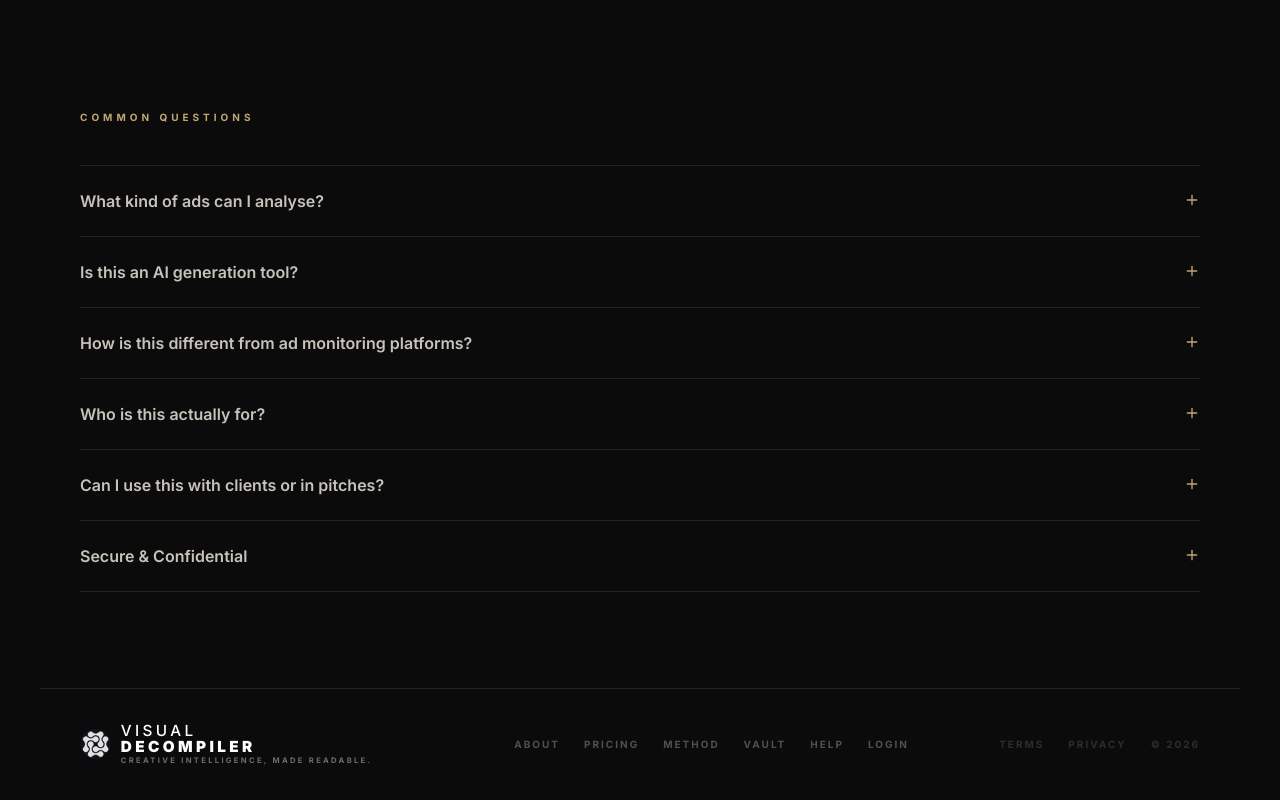
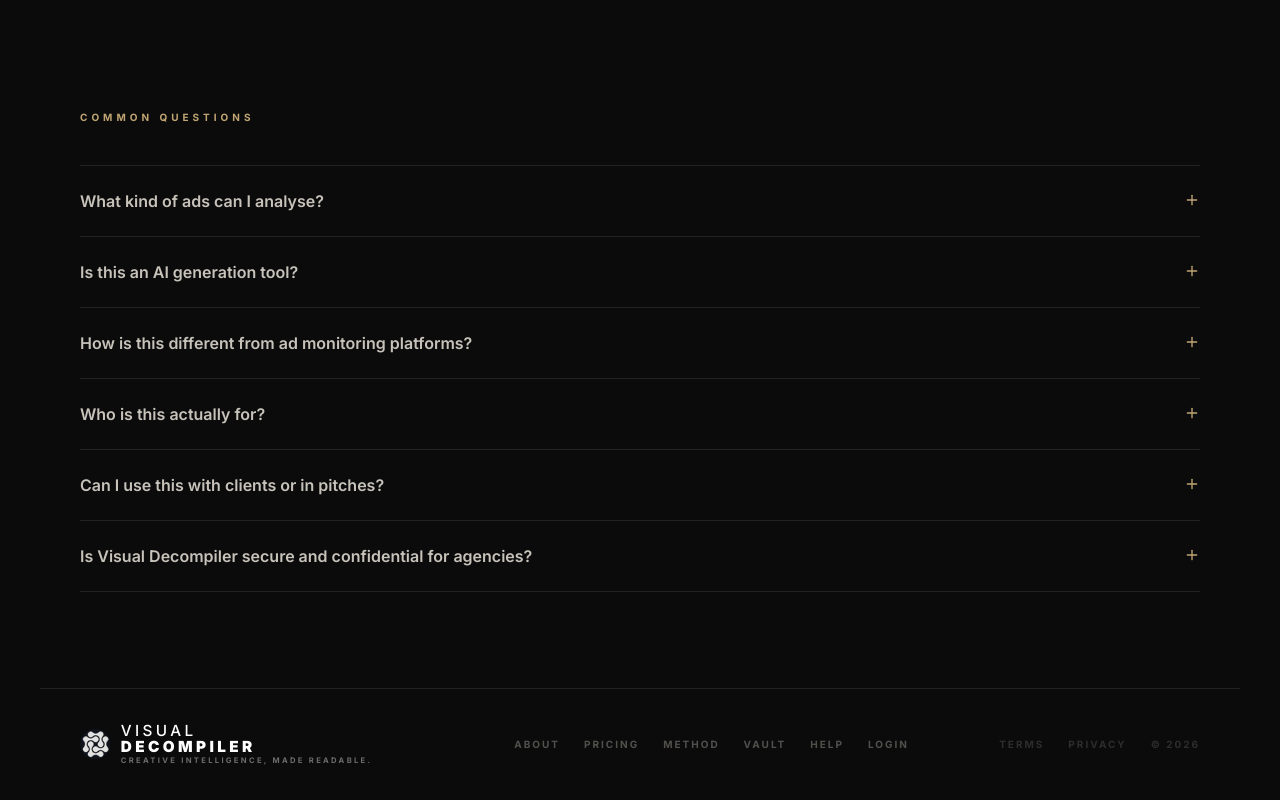
Before and after one commit to popvisly/visual-decompiler, a Next.js app: page / in a window 1280 px wide. Shown: the part 5986-6786 px from the top of the page. Built offline with nearby package versions, Linux system fonts and the light colour scheme; no server answers.

Commit message:
Refine FAQ security question for agency-focused wording

```diff
--- a/src/components/marketing/FooterStartNow.tsx
+++ b/src/components/marketing/FooterStartNow.tsx
@@ -28,8 +28,8 @@ const FAQS = [
         a: 'Yes. The reads are designed to travel into client rooms, decks, strategy sessions, and creative reviews without feeling like software output.',
     },
     {
-        q: 'Secure & Confidential',
-        a: 'Private workspace access only. Even our team cannot view the ads you decompile.',
+        q: 'Is Visual Decompiler secure and confidential for agencies?',
+        a: 'Yes. Your workspace is private by default. Access is authenticated, and your data is served over HTTPS on Vercel infrastructure with baseline network and platform protections.',
     },
 ];
 
```
